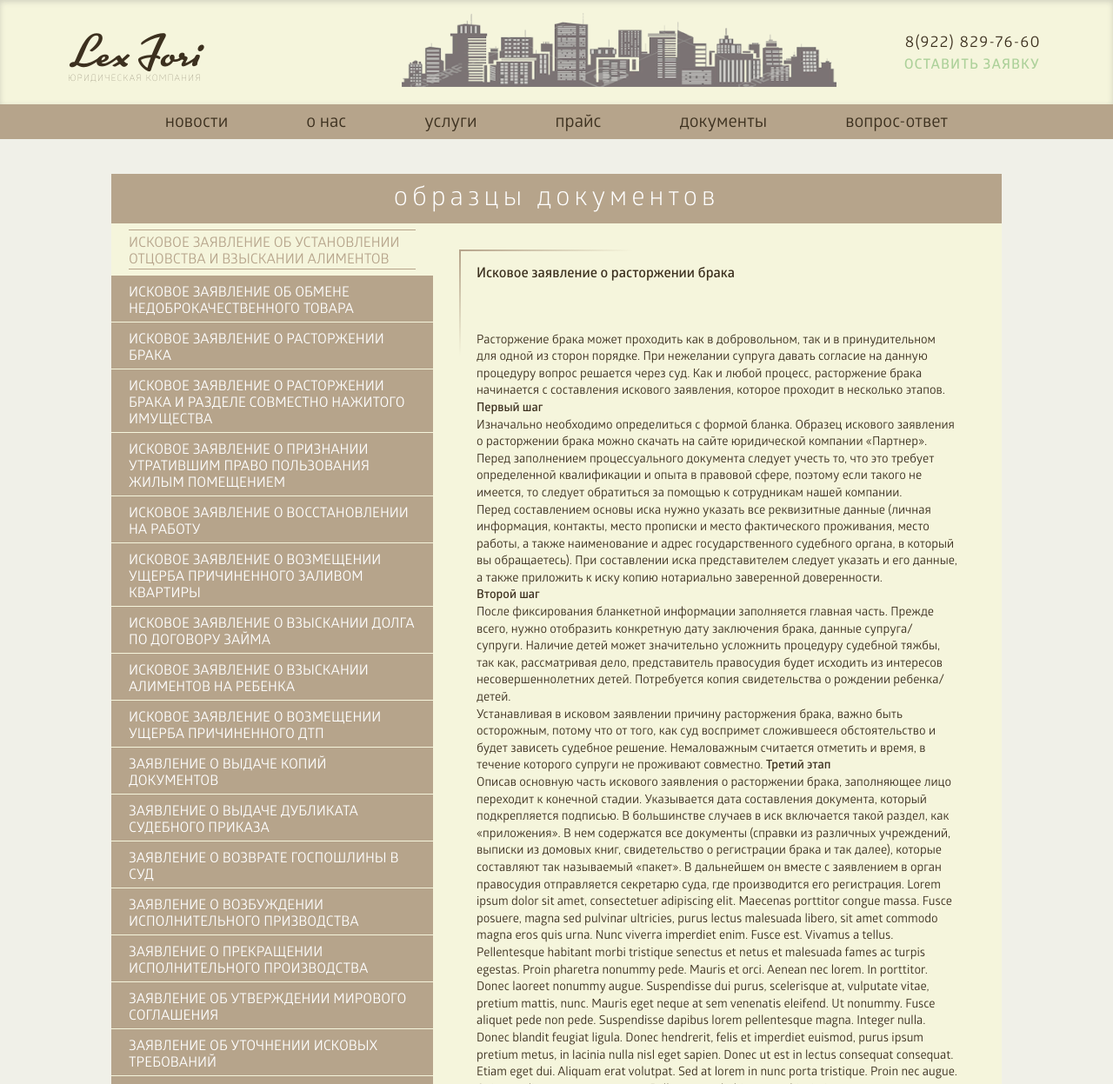
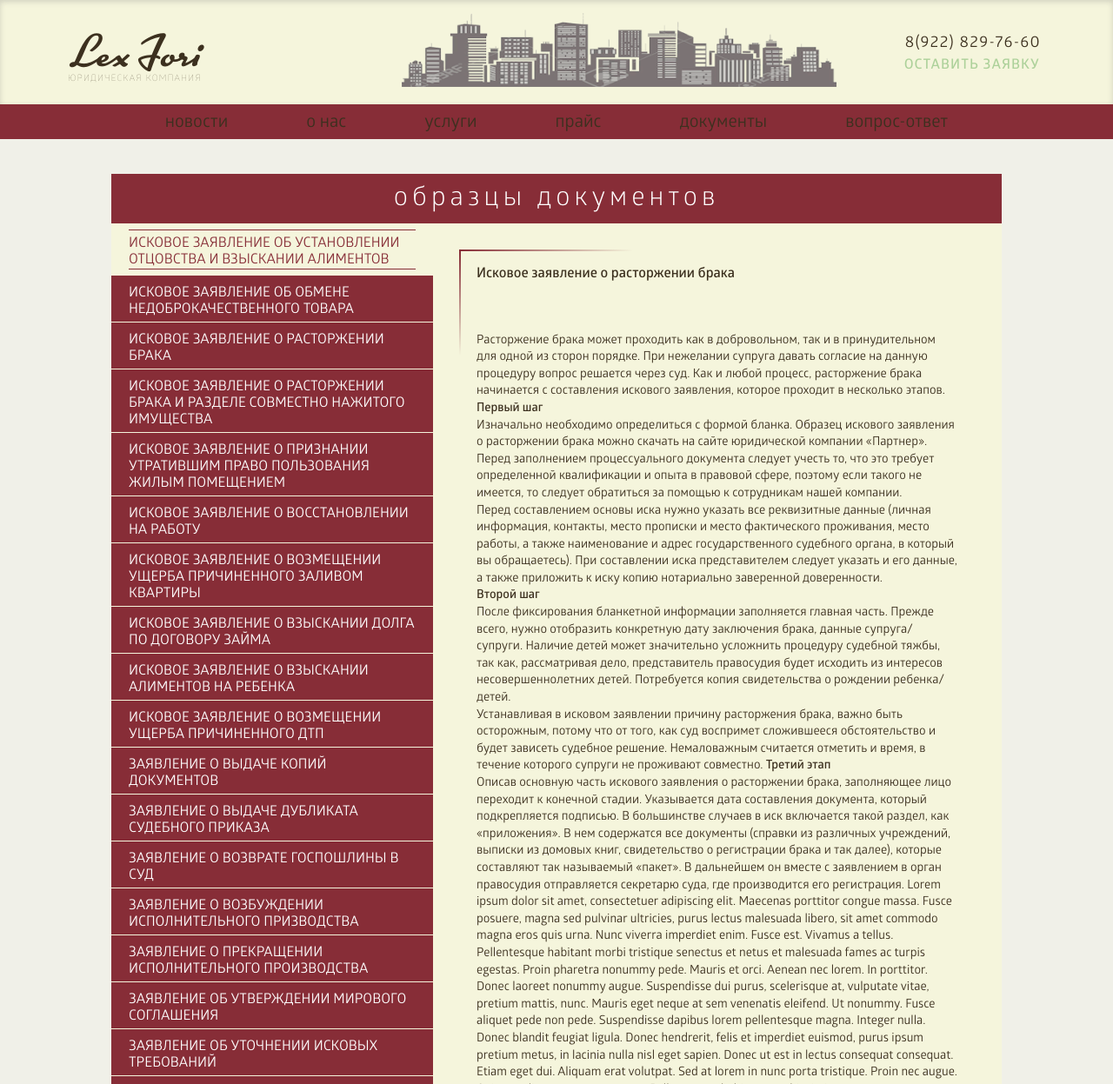
Before and after one commit to Mutanoball/Lex, a PHP site: page /docs.php?i=1 in a window 1280 px wide. Shown: the top 1247 px of the page at 87% size. Run offline with PHP 8.4, Linux system fonts and the light colour scheme; data that the repository does not hold is empty; some libraries are stand-ins or nearby versions.

Commit message:
1st commit

```diff
--- a/index.php
+++ b/index.php
@@ -146,8 +146,8 @@
             });
 
             myPlacemark = new ymaps.Placemark([51.763598, 55.098926], {
-                hintContent: 'Москва!',
-                balloonContent: 'Столица России'
+                hintContent: 'Lex Fori',
+
             });
 
             myMap.geoObjects.add(myPlacemark);
--- a/main.css
+++ b/main.css
@@ -108,7 +108,7 @@ a:hover{
 .menu{
 	width: 100%;
 	min-width: calc(30% + 740px);
-	background-color: #b6a48b;
+	background-color: #872d37;
 	height: 40px;
 }
 
@@ -143,7 +143,7 @@ a:hover{
 	height: 45px;
 	font-size: 30px;
 	text-align: center;
-	background-color: #b6a48b;
+	background-color: #872d37;
 	color: white;
 	letter-spacing: 5px;
 	padding-top: 12px;
@@ -178,7 +178,7 @@ a:hover{
 #map{
 	width: 75%;
 	height: 500px;
-	border: 2px solid #b6a48b;
+	border: 2px solid #872d37;
 
 }
 
@@ -254,7 +254,7 @@ a:hover{
 .services-item{
 	width: 430px;
 	border-top: 1px solid #f5f5dc;
-	background-color: #b6a48b;
+	background-color: #872d37;
 	white-space: normal;
 }
 .in-item{
@@ -271,20 +271,20 @@ a:hover{
 	width:410px;
 	white-space: normal;
 	background-color: #f5f5dc;
-	color: #b6a48b;
+	color: #872d37;
 }
 .in-item-active{
 	margin-left: 20px;
 	margin-top: 7px;
 	height: 20px;
-	border-top:1px solid #b6a48b;
-	border-bottom: 1px solid #b6a48b;
+	border-top:1px solid #872d37;
+	border-bottom: 1px solid #872d37;
 	text-transform: uppercase;
 	padding-top: 6px;
 		height: auto;
 	margin-bottom: 6px;
 	width: 410px;
-	color: #b6a48b;
+	color: #872d37;
 
 }
 .services{
@@ -311,7 +311,7 @@ a:hover{
 	top: -20px;
 	left: -20px;
 	height: 2px;
-	background-image: -webkit-linear-gradient(left, #b6a48b, rgba(255,255,255,0));
+	background-image: -webkit-linear-gradient(left, #872d37, rgba(255,255,255,0));
 	width: 200px;
 }
 .m2{
@@ -319,13 +319,13 @@ a:hover{
 	left: -20px;
 	width: 2px;
 	height: 120px;
-	background-image: -webkit-linear-gradient(top, #b6a48b, rgba(255,255,255,0));
+	background-image: -webkit-linear-gradient(top, #872d37, rgba(255,255,255,0));
 }
 .m3 {
 	top: 20px;
 	left: -20px;
 	height: 2px;
-	background-image: -webkit-linear-gradient(left, #b6a48b, rgba(255,255,255,0));
+	background-image: -webkit-linear-gradient(left, #872d37, rgba(255,255,255,0));
 	width: 200px;
 }
 .m4 {
@@ -333,7 +333,7 @@ a:hover{
 	left: -20px;
 	width: 2px;
 	height: 120px;
-	background-image: -webkit-linear-gradient(bottom, #b6a48b, rgba(255,255,255,0));
+	background-image: -webkit-linear-gradient(bottom, #872d37, rgba(255,255,255,0));
 }
 .consist{
 	position: relative;
@@ -357,7 +357,7 @@ a:hover{
 .docs-item{
 	width: 370px;
 	border-top: 1px solid #f5f5dc;
-	background-color: #b6a48b;
+	background-color: #872d37;
 	white-space: normal;
 
 }
@@ -376,11 +376,11 @@ a:hover{
 	width:370px;
 	white-space: normal;
 	background-color: #f5f5dc;
-	color: #b6a48b;
+	color: #872d37;
 }
 .docs-item-active >.in-item-active{
 	height: auto;
 	margin-bottom: 6px;
 	width: 330px;
-	color: #b6a48b;
+	color: #872d37;
 }
```
